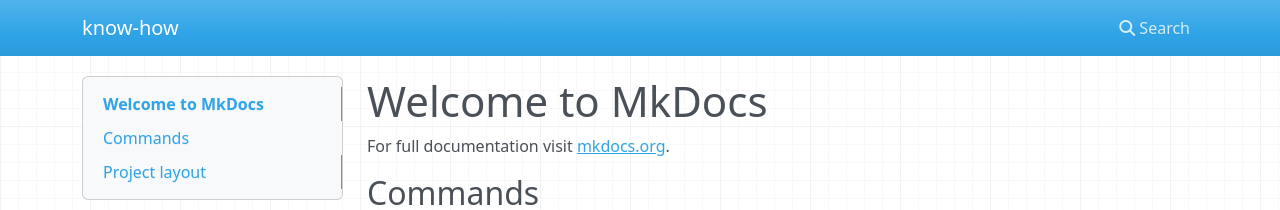
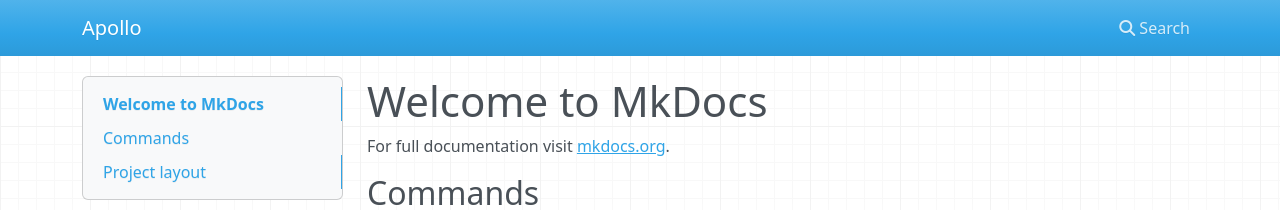
Before and after one commit to jpeterburs/apollo, an MkDocs documentation site: the page built from docs/index.md, in a window 1280 px wide. Shown: the top 210 px of the page. Built offline with MkDocs 1.6.1, drawn with Linux system fonts in a browser that asks for light colours; nearby versions of some CDN libraries.

Commit message:
Rename project to Apollo

```diff
--- a/mkdocs.yml
+++ b/mkdocs.yml
@@ -1 +1 @@
-site_name: know-how
+site_name: Apollo
```
Also changed, not shown: README.md (+1 -1 lines).
